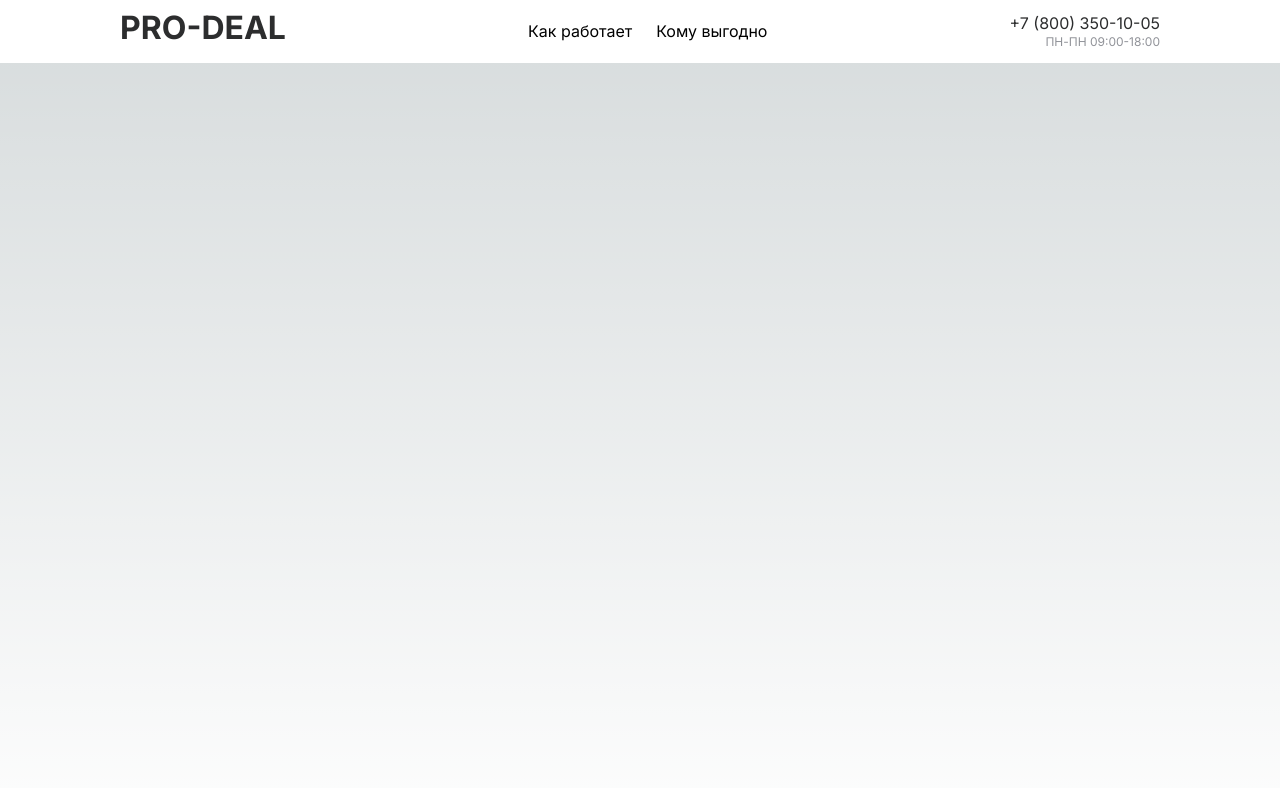
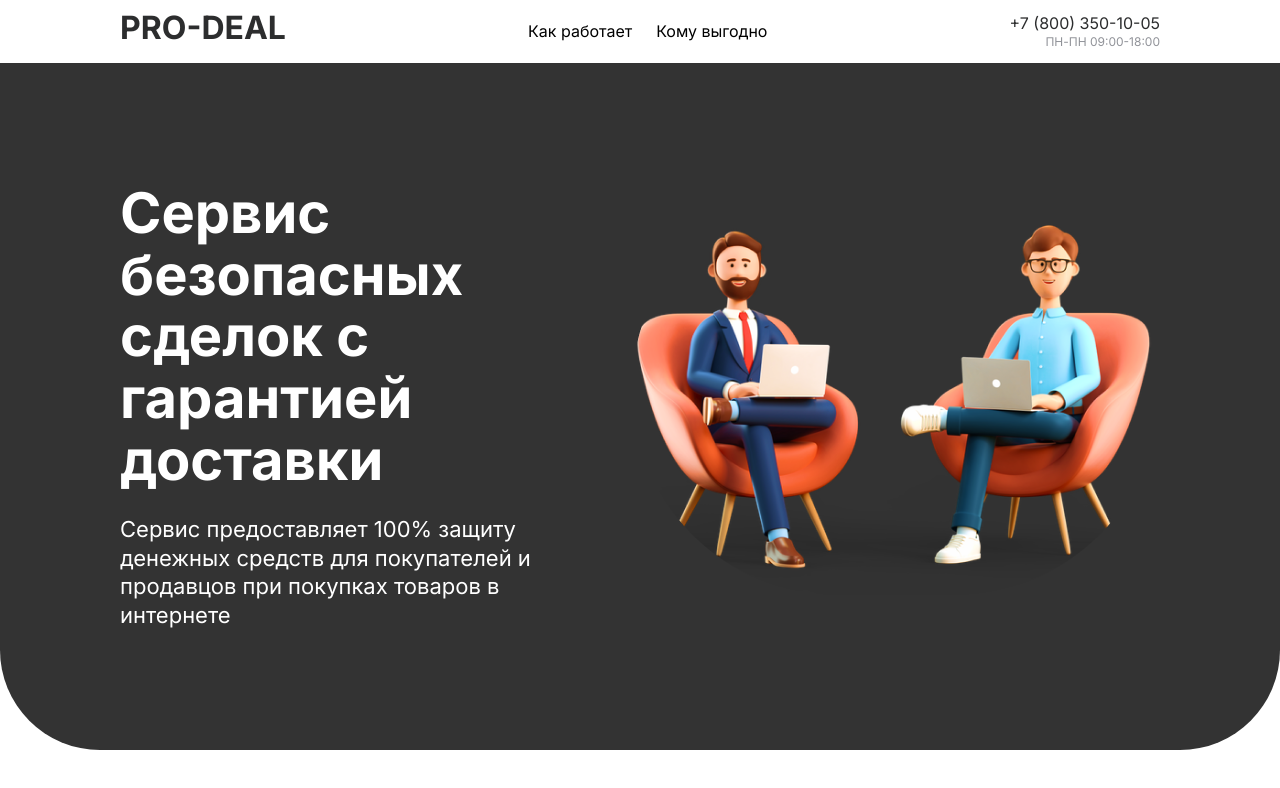
Before and after one commit to Darkerros/pro-deal, a Next.js app: page / in a window 1280 px wide. Shown: the top 788 px of the page. Built offline with nearby package versions, Linux system fonts and the light colour scheme.

Commit message:
feat: create top block

```diff
--- a/src/app/globals.css
+++ b/src/app/globals.css
@@ -1,76 +1,5 @@
 :root {
-  --max-width: 1100px;
-  --border-radius: 12px;
-  --font-mono: ui-monospace, Menlo, Monaco, 'Cascadia Mono', 'Segoe UI Mono',
-    'Roboto Mono', 'Oxygen Mono', 'Ubuntu Monospace', 'Source Code Pro',
-    'Fira Mono', 'Droid Sans Mono', 'Courier New', monospace;
 
-  --foreground-rgb: 0, 0, 0;
-  --background-start-rgb: 214, 219, 220;
-  --background-end-rgb: 255, 255, 255;
-
-  --primary-glow: conic-gradient(
-    from 180deg at 50% 50%,
-    #16abff33 0deg,
-    #0885ff33 55deg,
-    #54d6ff33 120deg,
-    #0071ff33 160deg,
-    transparent 360deg
-  );
-  --secondary-glow: radial-gradient(
-    rgba(255, 255, 255, 1),
-    rgba(255, 255, 255, 0)
-  );
-
-  --tile-start-rgb: 239, 245, 249;
-  --tile-end-rgb: 228, 232, 233;
-  --tile-border: conic-gradient(
-    #00000080,
-    #00000040,
-    #00000030,
-    #00000020,
-    #00000010,
-    #00000010,
-    #00000080
-  );
-
-  --callout-rgb: 238, 240, 241;
-  --callout-border-rgb: 172, 175, 176;
-  --card-rgb: 180, 185, 188;
-  --card-border-rgb: 131, 134, 135;
-}
-
-@media (prefers-color-scheme: dark) {
-  :root {
-    --foreground-rgb: 255, 255, 255;
-    --background-start-rgb: 0, 0, 0;
-    --background-end-rgb: 0, 0, 0;
-
-    --primary-glow: radial-gradient(rgba(1, 65, 255, 0.4), rgba(1, 65, 255, 0));
-    --secondary-glow: linear-gradient(
-      to bottom right,
-      rgba(1, 65, 255, 0),
-      rgba(1, 65, 255, 0),
-      rgba(1, 65, 255, 0.3)
-    );
-
-    --tile-start-rgb: 2, 13, 46;
-    --tile-end-rgb: 2, 5, 19;
-    --tile-border: conic-gradient(
-      #ffffff80,
-      #ffffff40,
-      #ffffff30,
-      #ffffff20,
-      #ffffff10,
-      #ffffff10,
-      #ffffff80
-    );
-
-    --callout-rgb: 20, 20, 20;
-    --callout-border-rgb: 108, 108, 108;
-    --card-rgb: 100, 100, 100;
-    --card-border-rgb: 200, 200, 200;
-  }
 }
 
 * {
@@ -85,23 +14,7 @@ body {
   overflow-x: hidden;
 }
 
-body {
-  color: rgb(var(--foreground-rgb));
-  background: linear-gradient(
-      to bottom,
-      transparent,
-      rgb(var(--background-end-rgb))
-    )
-    rgb(var(--background-start-rgb));
-}
-
 a {
   color: inherit;
   text-decoration: none;
 }
-
-@media (prefers-color-scheme: dark) {
-  html {
-    color-scheme: dark;
-  }
-}
--- a/src/app/page.module.css
+++ /dev/null
@@ -1,229 +0,0 @@
-.main {
-  display: flex;
-  flex-direction: column;
-  justify-content: space-between;
-  align-items: center;
-  padding: 6rem;
-  min-height: 100vh;
-}
-
-.description {
-  display: inherit;
-  justify-content: inherit;
-  align-items: inherit;
-  font-size: 0.85rem;
-  max-width: var(--max-width);
-  width: 100%;
-  z-index: 2;
-  font-family: var(--font-mono);
-}
-
-.description a {
-  display: flex;
-  justify-content: center;
-  align-items: center;
-  gap: 0.5rem;
-}
-
-.description p {
-  position: relative;
-  margin: 0;
-  padding: 1rem;
-  background-color: rgba(var(--callout-rgb), 0.5);
-  border: 1px solid rgba(var(--callout-border-rgb), 0.3);
-  border-radius: var(--border-radius);
-}
-
-.code {
-  font-weight: 700;
-  font-family: var(--font-mono);
-}
-
-.grid {
-  display: grid;
-  grid-template-columns: repeat(4, minmax(25%, auto));
-  max-width: 100%;
-  width: var(--max-width);
-}
-
-.card {
-  padding: 1rem 1.2rem;
-  border-radius: var(--border-radius);
-  background: rgba(var(--card-rgb), 0);
-  border: 1px solid rgba(var(--card-border-rgb), 0);
-  transition: background 200ms, border 200ms;
-}
-
-.card span {
-  display: inline-block;
-  transition: transform 200ms;
-}
-
-.card h2 {
-  font-weight: 600;
-  margin-bottom: 0.7rem;
-}
-
-.card p {
-  margin: 0;
-  opacity: 0.6;
-  font-size: 0.9rem;
-  line-height: 1.5;
-  max-width: 30ch;
-}
-
-.center {
-  display: flex;
-  justify-content: center;
-  align-items: center;
-  position: relative;
-  padding: 4rem 0;
-}
-
-.center::before {
-  background: var(--secondary-glow);
-  border-radius: 50%;
-  width: 480px;
-  height: 360px;
-  margin-left: -400px;
-}
-
-.center::after {
-  background: var(--primary-glow);
-  width: 240px;
-  height: 180px;
-  z-index: -1;
-}
-
-.center::before,
-.center::after {
-  content: '';
-  left: 50%;
-  position: absolute;
-  filter: blur(45px);
-  transform: translateZ(0);
-}
-
-.logo {
-  position: relative;
-}
-/* Enable hover only on non-touch devices */
-@media (hover: hover) and (pointer: fine) {
-  .card:hover {
-    background: rgba(var(--card-rgb), 0.1);
-    border: 1px solid rgba(var(--card-border-rgb), 0.15);
-  }
-
-  .card:hover span {
-    transform: translateX(4px);
-  }
-}
-
-@media (prefers-reduced-motion) {
-  .card:hover span {
-    transform: none;
-  }
-}
-
-/* Mobile */
-@media (max-width: 700px) {
-  .content {
-    padding: 4rem;
-  }
-
-  .grid {
-    grid-template-columns: 1fr;
-    margin-bottom: 120px;
-    max-width: 320px;
-    text-align: center;
-  }
-
-  .card {
-    padding: 1rem 2.5rem;
-  }
-
-  .card h2 {
-    margin-bottom: 0.5rem;
-  }
-
-  .center {
-    padding: 8rem 0 6rem;
-  }
-
-  .center::before {
-    transform: none;
-    height: 300px;
-  }
-
-  .description {
-    font-size: 0.8rem;
-  }
-
-  .description a {
-    padding: 1rem;
-  }
-
-  .description p,
-  .description div {
-    display: flex;
-    justify-content: center;
-    position: fixed;
-    width: 100%;
-  }
-
-  .description p {
-    align-items: center;
-    inset: 0 0 auto;
-    padding: 2rem 1rem 1.4rem;
-    border-radius: 0;
-    border: none;
-    border-bottom: 1px solid rgba(var(--callout-border-rgb), 0.25);
-    background: linear-gradient(
-      to bottom,
-      rgba(var(--background-start-rgb), 1),
-      rgba(var(--callout-rgb), 0.5)
-    );
-    background-clip: padding-box;
-    backdrop-filter: blur(24px);
-  }
-
-  .description div {
-    align-items: flex-end;
-    pointer-events: none;
-    inset: auto 0 0;
-    padding: 2rem;
-    height: 200px;
-    background: linear-gradient(
-      to bottom,
-      transparent 0%,
-      rgb(var(--background-end-rgb)) 40%
-    );
-    z-index: 1;
-  }
-}
-
-/* Tablet and Smaller Desktop */
-@media (min-width: 701px) and (max-width: 1120px) {
-  .grid {
-    grid-template-columns: repeat(2, 50%);
-  }
-}
-
-@media (prefers-color-scheme: dark) {
-  .vercelLogo {
-    filter: invert(1);
-  }
-
-  .logo {
-    filter: invert(1) drop-shadow(0 0 0.3rem #ffffff70);
-  }
-}
-
-@keyframes rotate {
-  from {
-    transform: rotate(360deg);
-  }
-  to {
-    transform: rotate(0deg);
-  }
-}
--- a/src/app/page.tsx
+++ b/src/app/page.tsx
@@ -1,9 +1,10 @@
-import Image from 'next/image'
-import styles from './page.module.css'
+
+import { TopBlock } from "@modules/top-block";
 
 export default function Home() {
   return (
-    <main className={styles.main}>
+    <main>
+      <TopBlock/>
     </main>
   )
 }
--- /dev/null
+++ b/src/modules/top-block/components/top-block/top-block.module.scss
@@ -0,0 +1,34 @@
+.topBlock {
+  padding: 120px;
+
+  background: #333;
+  border-radius: 0 0 100px 100px;
+
+  &__content {
+    margin: 0 auto;
+    max-width: 1200px;
+
+    gap: 50px;
+    display: flex;
+  }
+
+  &__title {
+    color: #FFF;
+    font-size: 56px;
+    font-weight: 700;
+    line-height: 110%;
+    font-style: normal;
+    font-feature-settings: 'clig' off, 'liga' off;
+  }
+
+  &__description {
+    margin-top: 24px;
+
+    color: #FFF;
+    font-size: 22px;
+    font-weight: 400;
+    line-height: 130%;
+    font-style: normal;
+    font-feature-settings: 'clig' off, 'liga' off;
+  }
+}
--- /dev/null
+++ b/src/modules/top-block/components/top-block/top-block.tsx
@@ -0,0 +1,21 @@
+import Image from "next/image";
+
+import styles from './top-block.module.scss';
+
+import topBlockImage from '@images/top-block.png'
+
+const TopBlock = () => {
+  return (
+    <section className={styles.topBlock}>
+      <div className={styles.topBlock__content}>
+        <div>
+          <h1 className={styles.topBlock__title}>Сервис безопасных сделок с гарантией доставки</h1>
+          <p className={styles.topBlock__description}>Сервис предоставляет 100% защиту денежных средств для покупателей и продавцов при покупках товаров в интернете</p>
+        </div>
+        <Image src={topBlockImage} alt={'картиннка 2 людей'} quality={100} width={528} height={412}/>
+      </div>
+    </section>
+  );
+};
+
+export default TopBlock;
--- /dev/null
+++ b/src/modules/top-block/index.ts
@@ -0,0 +1 @@
+export { default as TopBlock } from "./components/top-block/top-block";
```
Also changed, not shown: src/images/top-block.png (added).
